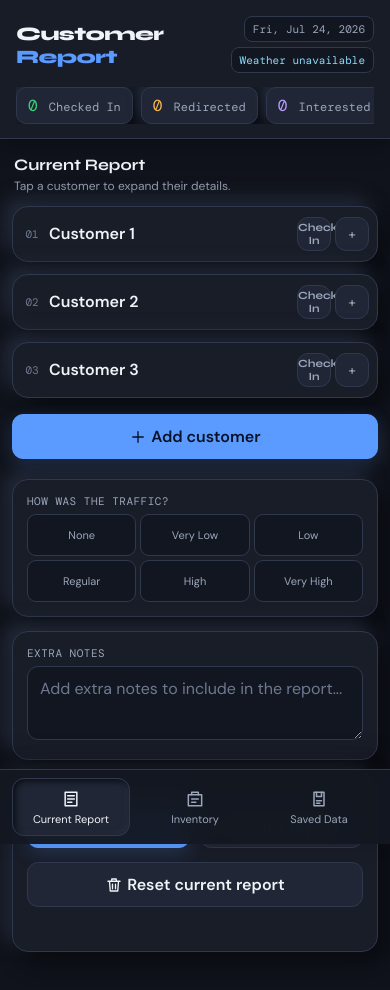
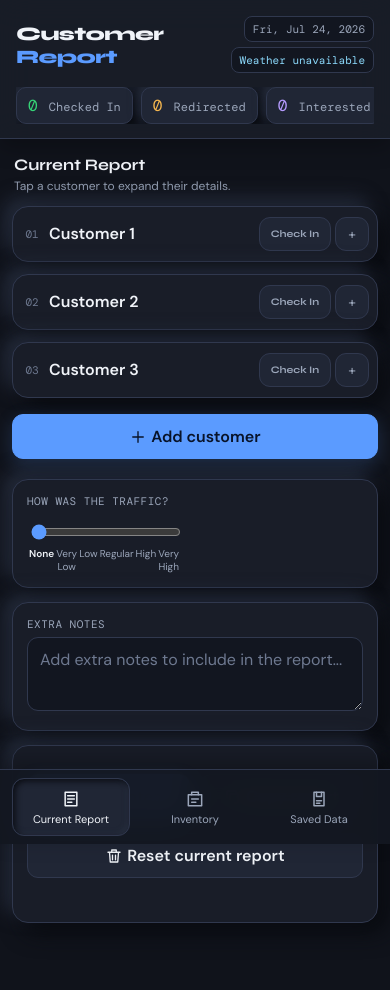
Before and after one commit to ikhlaas2406-collab/Customer-Report-V6, a plain HTML site: page index.html in a window 390 px wide. Drawn offline with nearby package versions, Linux system fonts and the light colour scheme; no server answers.

Commit message:
Update index.html

```diff
--- a/index.html
+++ b/index.html
@@ -272,6 +272,16 @@
   .add-btn { max-width: 430px; }
   .panel { padding: 14px; margin-top: 14px; }
   .traffic-track { display: grid; grid-template-columns: repeat(6, 1fr); gap: 4px; }
+  .traffic-slider-wrap { position: relative; padding: 4px 2px 0; }
+  .traffic-slider {
+    width: 100%;
+    height: 24px;
+    accent-color: var(--accent);
+    cursor: pointer;
+  }
+  .traffic-ticks { display: grid; grid-template-columns: repeat(6, 1fr); gap: 2px; margin-top: -2px; }
+  .traffic-tick { color: var(--muted); font-size: 10px; text-align: center; }
+  .traffic-tick.active { color: var(--text); font-weight: 700; }
   .traffic-option {
     min-height: 42px;
     padding: 6px 2px;
@@ -404,10 +414,12 @@
     .card-actions { gap: 4px; }
     .customer-num { flex-basis: 22px; }
     .checkin-btn {
-      width: 34px;
+      min-width: 72px;
       min-height: 34px;
-      padding: 0;
-      font-size: 11px;
+      padding: 0 8px;
+      font-size: 10px;
+      white-space: nowrap;
+      flex-shrink: 0;
     }
     .expand-btn {
       width: 34px;
@@ -551,6 +563,12 @@ const WMO = {
   61: 'Light Rain', 63: 'Rain', 65: 'Heavy Rain', 71: 'Light Snow', 73: 'Snow',
   75: 'Heavy Snow', 77: 'Snow Grains', 80: 'Showers', 81: 'Showers', 82: 'Heavy Showers',
   85: 'Snow Showers', 86: 'Heavy Snow Showers', 95: 'Thunderstorm', 96: 'Thunderstorm + Hail', 99: 'Heavy Thunderstorm'
+};
+const WMO_ICONS = {
+  0: '☀️', 1: '🌤️', 2: '⛅', 3: '☁️', 45: '🌫️', 48: '🌫️',
+  51: '🌦️', 53: '🌦️', 55: '🌧️', 61: '🌦️', 63: '🌧️', 65: '🌧️',
+  71: '🌨️', 73: '❄️', 75: '❄️', 77: '🌨️', 80: '🌦️', 81: '🌧️',
+  82: '🌧️', 85: '🌨️', 86: '❄️', 95: '⛈️', 96: '⛈️', 99: '⛈️'
 };
 
 let current = loadCurrent();
@@ -893,20 +911,18 @@ function updateStats() {
 
 function renderTraffic() {
   const track = document.getElementById('trafficTrack');
-  track.replaceChildren(...TRAFFIC_LABELS.map((label, index) => {
-    const button = document.createElement('button');
-    button.type = 'button';
-    button.className = 'traffic-option';
-    button.textContent = label;
-    button.setAttribute('aria-pressed', String(current.trafficIndex === index));
-    button.style.setProperty('--traffic-color', TRAFFIC_COLORS[index]);
-    button.addEventListener('click', () => {
-      current.trafficIndex = current.trafficIndex === index ? -1 : index;
-      saveCurrent();
-      renderTraffic();
-    });
-    return button;
-  }));
+  const selected = current.trafficIndex < 0 ? 0 : current.trafficIndex;
+  track.innerHTML = `<div class="traffic-slider-wrap">
+    <input class="traffic-slider" id="trafficSlider" type="range" min="0" max="5" step="1" value="${selected}" aria-label="Traffic level">
+    <div class="traffic-ticks">${TRAFFIC_LABELS.map((label, index) => `<span class="traffic-tick${selected === index ? ' active' : ''}">${label}</span>`).join('')}</div>
+  </div>`;
+  const slider = document.getElementById('trafficSlider');
+  slider.style.setProperty('--traffic-color', TRAFFIC_COLORS[selected]);
+  slider.addEventListener('input', () => {
+    current.trafficIndex = Number(slider.value);
+    saveCurrent();
+    renderTraffic();
+  });
 }
 
 function copyReport() {
@@ -1118,7 +1134,7 @@ async function fetchWeather() {
     const data = await response.json();
     const temp = Math.round(data.current.temperature_2m);
     const code = data.current.weather_code;
-    weatherShort = `${temp}°C ${WMO[code] || 'Unknown'}`;
+    weatherShort = `${temp}°C ${WMO_ICONS[code] || ''} ${WMO[code] || 'Unknown'}`.replace(/\s+/g, ' ').trim();
     document.getElementById('weatherBadge').textContent = weatherShort;
   } catch (error) {
     weatherShort = '';
```
